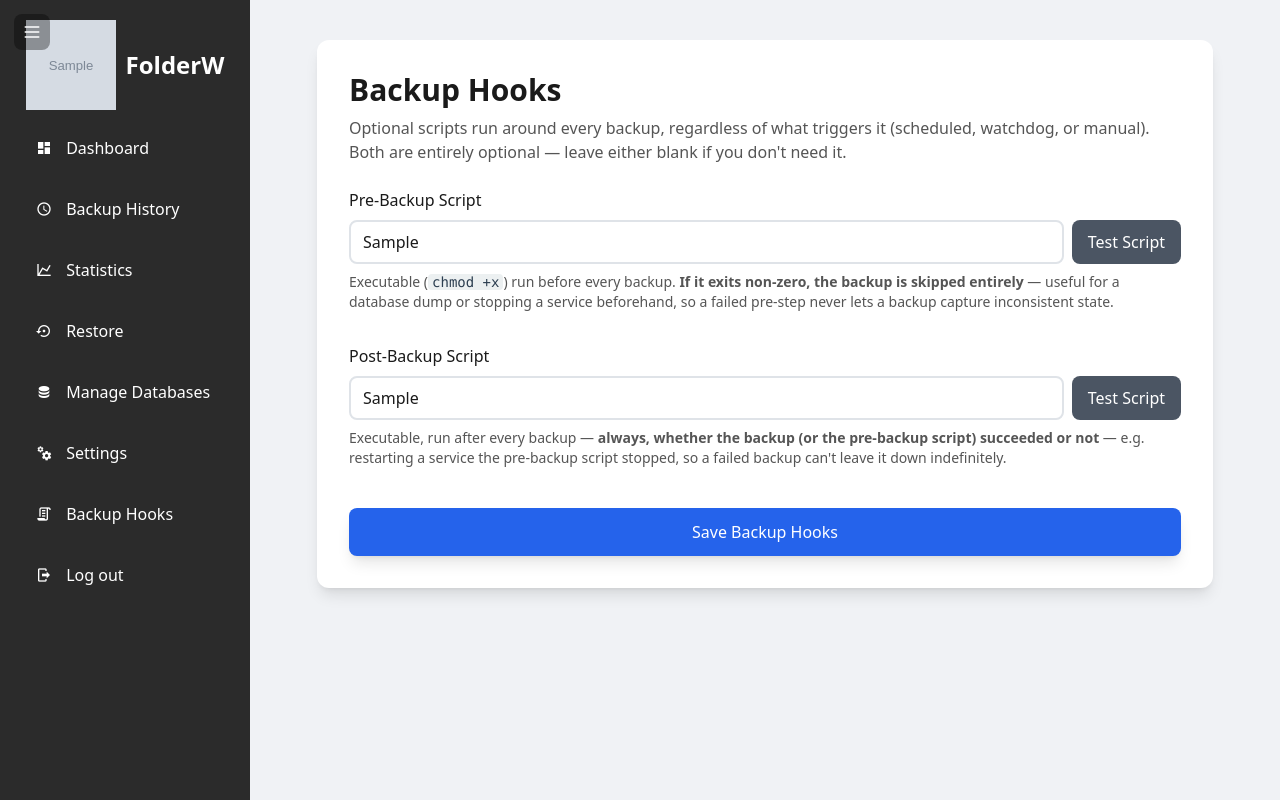
After one commit to Cuban100/FolderW, a FastAPI app: template templates/backup_hooks.html in a window 1280 px wide. The commit adds this page. Run offline with FastAPI, Linux system fonts and the light colour scheme; the template is opened without the code that fills it: most values are stand-ins (such as "Sample title", 1, 10 or a date in 2020); grey boxes marked "Sample" are stand-in pictures; parts of the project's set-up code (start-up, migrations or seed data) failed here and were passed over; some libraries are stand-ins or nearby versions.

Commit message:
Give pre/post-backup hooks their own page, with a Test Script button
Moved off the main Settings page (where a prior message suggested
they weren't easy to notice) onto a new /backup-hooks page, sidebar
link included. Each script field gets its own "Test Script" button
that actually runs it and reports the real outcome inline -- missing
file, not executable, non-zero exit (with stderr), timeout, or success
-- matching the existing "Send Test Notification" pattern, and lets a
script be verified before trusting it to run (and potentially abort a
real backup) during an actual one.

backup_hooks.py's _run_hook_script() is now the public run_hook_script(),
returning (success, message) instead of a bare bool so the test
endpoint has something real to show, reused as-is by the actual
pre/post-backup execution path.

Removed PRE_BACKUP_SCRIPT/POST_BACKUP_SCRIPT entirely from submit_
settings() -- both the form fields and, critically, the new_values
write. Leaving that write in place would have silently cleared
whatever the new page's own save last set on every future Settings
save, since settings.html no longer has these fields to populate it
with anything else. Also fixes a latent KeyError this same cleanup
exposed: the success-response context still referenced new_values
["PRE_BACKUP_SCRIPT"] after that key stopped being written.

Co-Authored-By: Claude Sonnet 5 <noreply@anthropic.com>

```diff
--- a/server.py
+++ b/server.py
@@ -11,6 +11,7 @@ import webbrowser
 import psutil
 import apprise
 from notifications import _notify_desktop
+from backup_hooks import run_hook_script
 from statistics_operations import check_env_variables, validate_all_conditions, evaluation_of_resources, destination_space
 from db_operations import load_env_value, load_other_variables, save_env_values, create_all_tables, get_last_session_number, list_items_by_session, get_database_value, set_database_value, reset_backup_history, has_completed_backup, count_backup_runs, list_backup_runs, wipe_database_for_fresh_start, get_backup_stats_series, get_backup_stats_summary, get_changes_by_session
 from restore_operations import list_backups, get_backup_path, list_files_in_backup, restore_backup, set_snapshot_note, COMPLETION_MARKER, compile_latest_snapshot
@@ -866,8 +867,6 @@ async def settings_page(request: Request):
         "notify_urls": load_env_value('NOTIFY_URLS'),
         "notify_send_always": load_env_value('NOTIFY_SEND_ALWAYS') == '1',
         "backup_method": load_env_value('BACKUP_METHOD') or 'differential',
-        "pre_backup_script": load_env_value('PRE_BACKUP_SCRIPT'),
-        "post_backup_script": load_env_value('POST_BACKUP_SCRIPT'),
     })
 
 
@@ -911,6 +910,46 @@ async def test_notification(notify_urls: str = Form(""), notify_send_always: str
     return JSONResponse({"success": any_success, "message": " ".join(messages)})
 
 
+@app.get("/backup-hooks", response_class=HTMLResponse)
+async def backup_hooks_page(request: Request):
+    return templates.TemplateResponse("backup_hooks.html", {
+        "request": request,
+        "logo": logo,
+        "pre_backup_script": load_env_value('PRE_BACKUP_SCRIPT'),
+        "post_backup_script": load_env_value('POST_BACKUP_SCRIPT'),
+    })
+
+
+@app.post("/backup-hooks/save", response_class=HTMLResponse)
+async def backup_hooks_save(request: Request, pre_backup_script: str = Form(""), post_backup_script: str = Form("")):
+    save_env_values({
+        "PRE_BACKUP_SCRIPT": pre_backup_script.strip(),
+        "POST_BACKUP_SCRIPT": post_backup_script.strip(),
+    })
+    return templates.TemplateResponse("backup_hooks.html", {
+        "request": request,
+        "logo": logo,
+        "success": "Backup hooks saved.",
+        "pre_backup_script": pre_backup_script.strip(),
+        "post_backup_script": post_backup_script.strip(),
+    })
+
+
+@app.post("/backup-hooks/test")
+async def backup_hooks_test(script_path: str = Form(...), which: str = Form(...)):
+    # Tests whatever's currently typed into the field client-side, not
+    # necessarily the saved value -- lets a script be verified before
+    # trusting it to run (and potentially abort a real backup) during
+    # an actual backup, matching Settings' "Send Test Notification"
+    # pattern of testing the form's live contents.
+    script_path = script_path.strip()
+    label = 'Pre-backup' if which == 'pre' else 'Post-backup'
+    if not script_path:
+        return JSONResponse({"success": False, "message": "No script path entered."})
+    success, message = run_hook_script(script_path, label)
+    return JSONResponse({"success": success, "message": message})
+
+
 def _is_valid_folder_name(name):
     # Linux (the only supported platform) only actually forbids '/' and
     # the null byte in a directory name -- everything else is technically
@@ -935,8 +974,6 @@ async def submit_settings(
     notify_urls: str = Form(""),
     notify_send_always: str = Form(None),
     backup_method: str = Form("differential"),
-    pre_backup_script: str = Form(""),
-    post_backup_script: str = Form(""),
 ):
     logger.info("Response received from Front End for /submit/")
     monitor_enabled = monitor is not None
@@ -975,8 +1012,6 @@ async def submit_settings(
             "notify_urls": load_env_value('NOTIFY_URLS'),
             "notify_send_always": load_env_value('NOTIFY_SEND_ALWAYS') == '1',
             "backup_method": load_env_value('BACKUP_METHOD') or 'differential',
-            "pre_backup_script": load_env_value('PRE_BACKUP_SCRIPT'),
-            "post_backup_script": load_env_value('POST_BACKUP_SCRIPT'),
         })
 
     max_snapshots = max_snapshots.strip()
@@ -1016,8 +1051,13 @@ async def submit_settings(
         "NOTIFY_URLS": notify_urls.strip(),
         "NOTIFY_SEND_ALWAYS": "1" if notify_send_always is not None else "0",
         "BACKUP_METHOD": "incremental" if backup_method == "incremental" else "differential",
-        "PRE_BACKUP_SCRIPT": pre_backup_script.strip(),
-        "POST_BACKUP_SCRIPT": post_backup_script.strip(),
+        # PRE_BACKUP_SCRIPT/POST_BACKUP_SCRIPT deliberately NOT included
+        # here -- moved to their own page/save route (see /backup-hooks
+        # below). Writing them from this form too, even just re-saving
+        # load_env_value()'s own current value, would risk silently
+        # clearing whatever the dedicated page's own save last set if
+        # this form's fields (now gone from settings.html) ever came
+        # back empty/stale.
     }
 
     # BASE_DIR (module-level, this file's own directory) is FolderW's own
@@ -1057,8 +1097,6 @@ async def submit_settings(
             "notify_urls": load_env_value('NOTIFY_URLS'),
             "notify_send_always": load_env_value('NOTIFY_SEND_ALWAYS') == '1',
             "backup_method": load_env_value('BACKUP_METHOD') or 'differential',
-            "pre_backup_script": load_env_value('PRE_BACKUP_SCRIPT'),
-            "post_backup_script": load_env_value('POST_BACKUP_SCRIPT'),
         })
 
     save_env_values(new_values)
@@ -1103,8 +1141,6 @@ async def submit_settings(
         "notify_urls": new_values["NOTIFY_URLS"],
         "notify_send_always": new_values["NOTIFY_SEND_ALWAYS"] == "1",
         "backup_method": new_values["BACKUP_METHOD"],
-        "pre_backup_script": new_values["PRE_BACKUP_SCRIPT"],
-        "post_backup_script": new_values["POST_BACKUP_SCRIPT"],
     })
 
 
--- a/templates/_sidebar.html
+++ b/templates/_sidebar.html
@@ -18,6 +18,7 @@
                 ('/restore', 'Restore', 'mdi mdi-backup-restore'),
                 ('/manage-databases', 'Manage Databases', 'mdi mdi-database'),
                 ('/settings', 'Settings', 'mdi mdi-cogs'),
+                ('/backup-hooks', 'Backup Hooks', 'mdi mdi-script-text-outline'),
                 ('/logout', 'Log out', 'mdi mdi-logout')
             ] %}
             {% for href, label, icon_class in menu_items %}
--- /dev/null
+++ b/templates/backup_hooks.html
@@ -0,0 +1,104 @@
+<!DOCTYPE html>
+<html lang="en">
+<head>
+    <meta charset="UTF-8">
+    <meta name="viewport" content="width=device-width, initial-scale=1.0">
+    <title>Backup Hooks</title>
+    <link rel="icon" type="image/png" href="/static/logo.png">
+    <script src="https://cdn.tailwindcss.com"></script>
+    <link href="https://cdn.materialdesignicons.com/5.4.55/css/materialdesignicons.min.css" rel="stylesheet">
+    <link rel="stylesheet" type="text/css" href="/static/index.css">
+    <script src="/static/sidebar.js"></script>
+</head>
+<body class="bg-[var(--bg)] text-[var(--text)] font-sans antialiased">
+    {% include "_sidebar.html" %}
+
+    <div class="content p-10">
+        <div class="max-w-4xl mx-auto bg-[var(--surface)] rounded-xl shadow-lg p-8">
+            <h1 class="text-3xl font-bold mb-2 text-[var(--text)]">Backup Hooks</h1>
+            <p class="text-[var(--text-muted)] mb-6">
+                Optional scripts run around every backup, regardless of what triggers it (scheduled, watchdog, or manual).
+                Both are entirely optional &mdash; leave either blank if you don't need it.
+            </p>
+
+            {% if error %}
+            <div class="bg-[var(--error-bg)] border border-[var(--border)] text-[var(--error-text)] px-4 py-3 rounded relative mb-6" role="alert">
+                {{ error }}
+            </div>
+            {% endif %}
+            {% if success %}
+            <div class="bg-[var(--success-bg)] border border-[var(--border)] text-[var(--success-text)] px-4 py-3 rounded relative mb-6" role="alert">
+                {{ success }}
+            </div>
+            {% endif %}
+
+            <form method="post" action="/backup-hooks/save" class="space-y-8">
+                <div>
+                    <label for="pre_backup_script" class="text-[var(--text)] font-medium block mb-2">Pre-Backup Script</label>
+                    <div class="flex gap-2">
+                        <input type="text" id="pre_backup_script" name="pre_backup_script"
+                               class="flex-1 border-2 border-[var(--border)] rounded-lg px-3 py-2 bg-[var(--surface)] text-[var(--text)]"
+                               value="{{ pre_backup_script or '' }}" placeholder="e.g. /home/user/scripts/dump-db.sh">
+                        <button type="button" onclick="testScript('pre')" class="bg-gray-600 text-white px-4 py-2 rounded-lg hover:bg-gray-700 transition whitespace-nowrap">
+                            Test Script
+                        </button>
+                    </div>
+                    <div class="text-sm text-[var(--text-muted)] mt-2">
+                        Executable (<code class="bg-[var(--value-bg)] text-[var(--value-text)] px-1 rounded">chmod +x</code>) run before every backup.
+                        <strong>If it exits non-zero, the backup is skipped entirely</strong> &mdash; useful for a database dump or stopping a
+                        service beforehand, so a failed pre-step never lets a backup capture inconsistent state.
+                    </div>
+                    <div id="pre-test-result" class="text-sm mt-2"></div>
+                </div>
+
+                <div>
+                    <label for="post_backup_script" class="text-[var(--text)] font-medium block mb-2">Post-Backup Script</label>
+                    <div class="flex gap-2">
+                        <input type="text" id="post_backup_script" name="post_backup_script"
+                               class="flex-1 border-2 border-[var(--border)] rounded-lg px-3 py-2 bg-[var(--surface)] text-[var(--text)]"
+                               value="{{ post_backup_script or '' }}" placeholder="e.g. /home/user/scripts/restart-service.sh">
+                        <button type="button" onclick="testScript('post')" class="bg-gray-600 text-white px-4 py-2 rounded-lg hover:bg-gray-700 transition whitespace-nowrap">
+                            Test Script
+                        </button>
+                    </div>
+                    <div class="text-sm text-[var(--text-muted)] mt-2">
+                        Executable, run after every backup &mdash; <strong>always, whether the backup (or the pre-backup script) succeeded or
+                        not</strong> &mdash; e.g. restarting a service the pre-backup script stopped, so a failed backup can't leave it down indefinitely.
+                    </div>
+                    <div id="post-test-result" class="text-sm mt-2"></div>
+                </div>
+
+                <div class="pt-2">
+                    <button type="submit" class="w-full bg-blue-600 text-white py-3 rounded-lg hover:bg-blue-700 transition duration-300 transform hover:-translate-y-1 shadow-lg">
+                        Save Backup Hooks
+                    </button>
+                </div>
+            </form>
+        </div>
+    </div>
+
+    <script>
+        async function testScript(which) {
+            const inputId = which === 'pre' ? 'pre_backup_script' : 'post_backup_script';
+            const resultId = which === 'pre' ? 'pre-test-result' : 'post-test-result';
+            const scriptPath = document.getElementById(inputId).value;
+            const resultEl = document.getElementById(resultId);
+            resultEl.textContent = 'Running...';
+            resultEl.className = 'text-sm mt-2 text-[var(--text-muted)]';
+            try {
+                const response = await fetch('/backup-hooks/test', {
+                    method: 'POST',
+                    headers: {'Content-Type': 'application/x-www-form-urlencoded'},
+                    body: 'script_path=' + encodeURIComponent(scriptPath) + '&which=' + which
+                });
+                const data = await response.json();
+                resultEl.textContent = data.message;
+                resultEl.className = 'text-sm mt-2 ' + (data.success ? 'text-green-500' : 'text-red-500');
+            } catch (error) {
+                resultEl.textContent = 'Error running test.';
+                resultEl.className = 'text-sm mt-2 text-red-500';
+            }
+        }
+    </script>
+</body>
+</html>
```
Also changed, not shown: backup_hooks.py (+25 -15 lines), templates/settings.html (+5 -8 lines).
